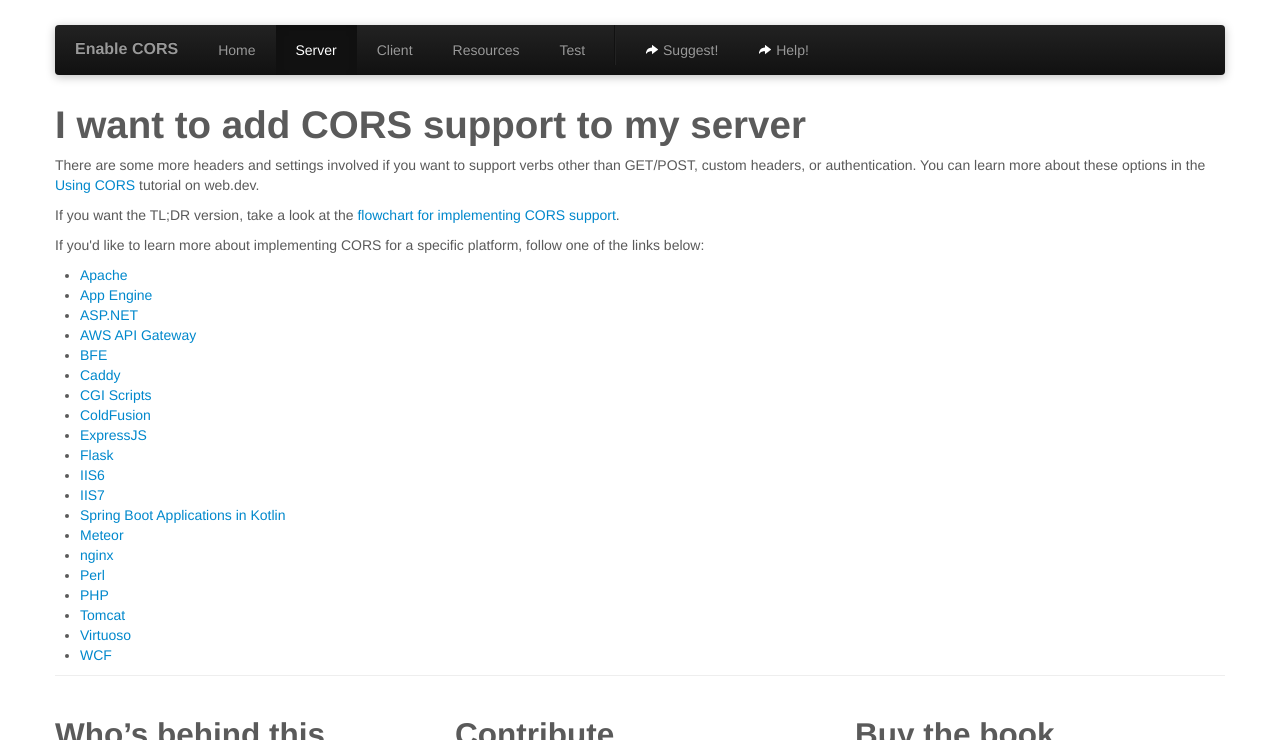
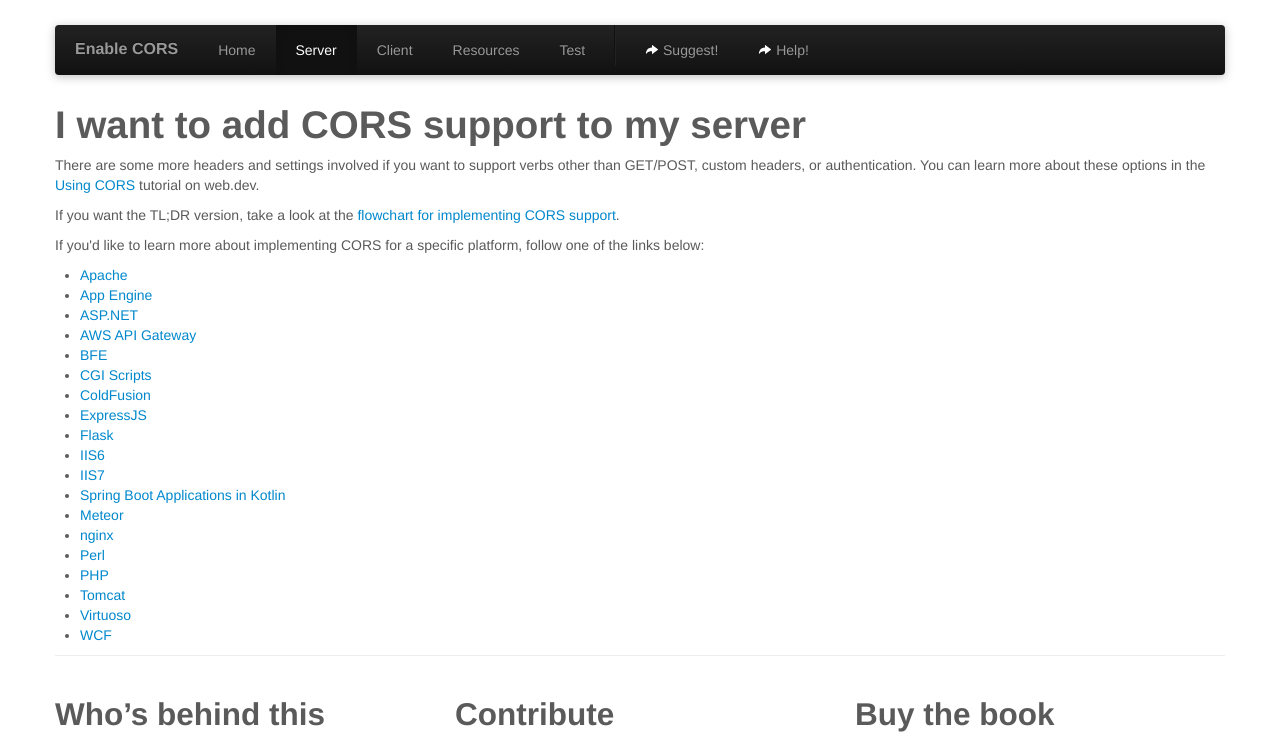
Before and after one commit to monsur/enable-cors.org, a Jekyll site: the page built from server.html, in a window 1280 px wide, cut to the strip 0-740 px from the top of the page. Built offline with Jekyll 4.4.1, drawn with Linux system fonts in a browser that asks for light colours.

Commit message:
Remove ref to Caddy.

```diff
--- a/server.html
+++ b/server.html
@@ -18,7 +18,6 @@ title: enable cross-origin resource sharing
 			<li><a href="server_aspnet.html">ASP.NET</a></li>
 			<li><a href="server_awsapigateway.html">AWS API Gateway</a></li>
 			<li><a href="https://github.com/bfenetworks/bfe/blob/develop/docs/en_us/modules/mod_cors/mod_cors.md">BFE</a></li>
-			<li><a href="server_caddy.html">Caddy</a></li>
 			<li><a href="server_cgi.html">CGI Scripts</a></li>
 			<li><a href="server_coldfusion.html">ColdFusion</a></li>
 			<li><a href="server_expressjs.html">ExpressJS</a></li>
```
